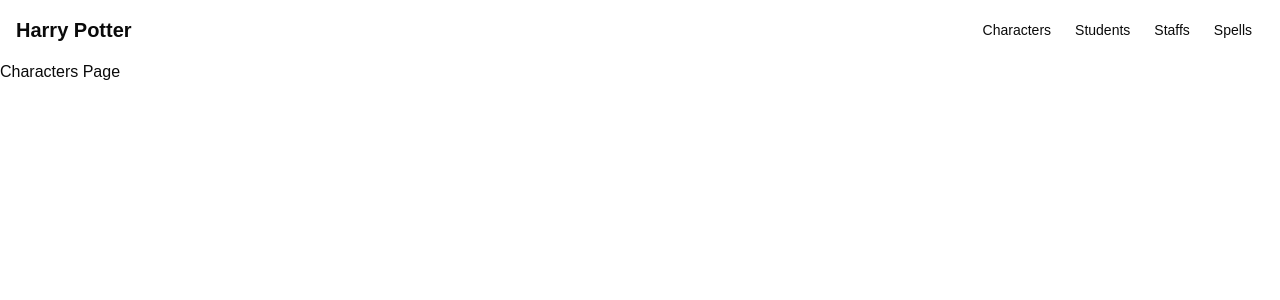
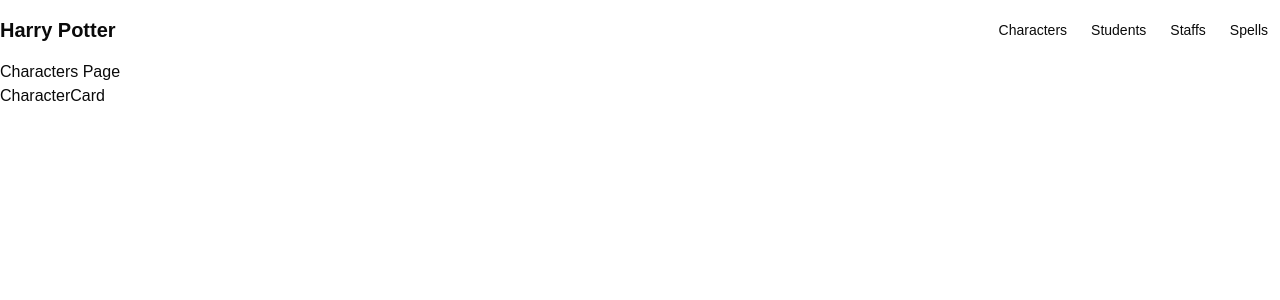
Before and after one commit to Sergey-Kozlov-developer/harry-potter, a React (Vite) app: page / in a window 1280 px wide. Shown: the top 300 px of the page. Built offline with nearby package versions, Linux system fonts and the light colour scheme.

Commit message:
feat: adding hp api and change rtk query

```diff
--- /dev/null
+++ b/src/0_app/store/store.ts
@@ -0,0 +1,16 @@
+import { configureStore } from "@reduxjs/toolkit";
+import { baseApi } from "@shared/api/baseApi";
+import { setupListeners } from "@reduxjs/toolkit/query";
+
+export const store = configureStore({
+    reducer: {
+        [baseApi.reducerPath]: baseApi.reducer,
+    },
+    middleware: (getDefaultMiddleware) =>
+        getDefaultMiddleware().concat(baseApi.middleware),
+});
+
+setupListeners(store.dispatch);
+
+export type RootState = ReturnType<typeof store.getState>;
+export type AppDispatch = typeof store.dispatch;
--- a/src/1_pages/characters/ui/CharactersPage.tsx
+++ b/src/1_pages/characters/ui/CharactersPage.tsx
@@ -1,7 +1,10 @@
+import { CharacterList } from "@widgets/character-list";
+
 export const CharactersPage = () => {
     return (
         <div>
             <h1>Characters Page</h1>
+            <CharacterList />
         </div>
     );
 };
--- /dev/null
+++ b/src/2_widgets/character-list/index.ts
@@ -0,0 +1 @@
+export { CharacterList } from "./ui/CharacterList";
--- /dev/null
+++ b/src/2_widgets/character-list/ui/CharacterCard.tsx
@@ -0,0 +1,5 @@
+const CharacterCard = () => {
+    return <div>CharacterCard</div>;
+};
+
+export default CharacterCard;
--- /dev/null
+++ b/src/2_widgets/character-list/ui/CharacterList.tsx
@@ -0,0 +1,9 @@
+import CharacterCard from "@widgets/character-list/ui/CharacterCard";
+
+export const CharacterList = () => {
+    return (
+        <div>
+            <CharacterCard />
+        </div>
+    );
+};
--- a/src/2_widgets/header/ui/Header.tsx
+++ b/src/2_widgets/header/ui/Header.tsx
@@ -15,7 +15,7 @@
     ];
 
     return (
-        <header className="flex items-center justify-between px-4 py-2">
+        <header className="flex items-center justify-between py-2">
             <div className="font-bold text-xl">Harry Potter</div>
 
             <NavigationMenu>
--- /dev/null
+++ b/src/4_entities/character/model/CharacterApi.ts
@@ -0,0 +1,18 @@
+import type {
+    ICharacter,
+    TCharacterResponse,
+} from "@entities/character/model/types";
+import { baseApi } from "@shared/api/baseApi";
+
+export const characterApi = baseApi.injectEndpoints({
+    endpoints: (build) => ({
+        getCharacters: build.query<TCharacterResponse, void>({
+            query: () => "/characters",
+        }),
+        getCharacterById: build.query<ICharacter, string>({
+            query: (id) => `/characters/${id}`,
+        }),
+    }),
+});
+
+export const { useGetCharactersQuery, useGetCharacterByIdQuery } = characterApi;
--- /dev/null
+++ b/src/4_entities/character/model/types.ts
@@ -0,0 +1,23 @@
+export interface ICharacter {
+    id: string;
+    name: string;
+    alternate_names: string[] | null;
+    species: string | null;
+    gender: string | null;
+    house: string | null;
+    dateOfBirth: string | null;
+    yearOfBirth: number | null;
+    wizard: boolean | null;
+    ancestry: string | null;
+    eyeColour: string | null;
+    hairColour: string | null;
+    wand: {
+        wood: string | null;
+        core: string | null;
+        length: number | null;
+    };
+    patronus: string | null;
+    hogwartsStudent: boolean | null;
+}
+
+export type TCharacterResponse = ICharacter[];
--- /dev/null
+++ b/src/5_shared/api/baseApi.ts
@@ -0,0 +1,8 @@
+import { createApi, fetchBaseQuery } from "@reduxjs/toolkit/query/react";
+
+export const baseApi = createApi({
+    reducerPath: "baseApi",
+    baseQuery: fetchBaseQuery({ baseUrl: "https://hp-api.onrender.com/api" }),
+    tagTypes: ["Characters"],
+    endpoints: () => ({}),
+});
--- a/src/main.tsx
+++ b/src/main.tsx
@@ -2,9 +2,13 @@
 import { createRoot } from "react-dom/client";
 import "@app/styles/index.css";
 import App from "./0_app/App.tsx";
+import { Provider } from "react-redux";
+import { store } from "./0_app/store/store.ts";
 
 createRoot(document.getElementById("root")!).render(
     <StrictMode>
-        <App />
+        <Provider store={store}>
+            <App />
+        </Provider>
     </StrictMode>
 );
```
